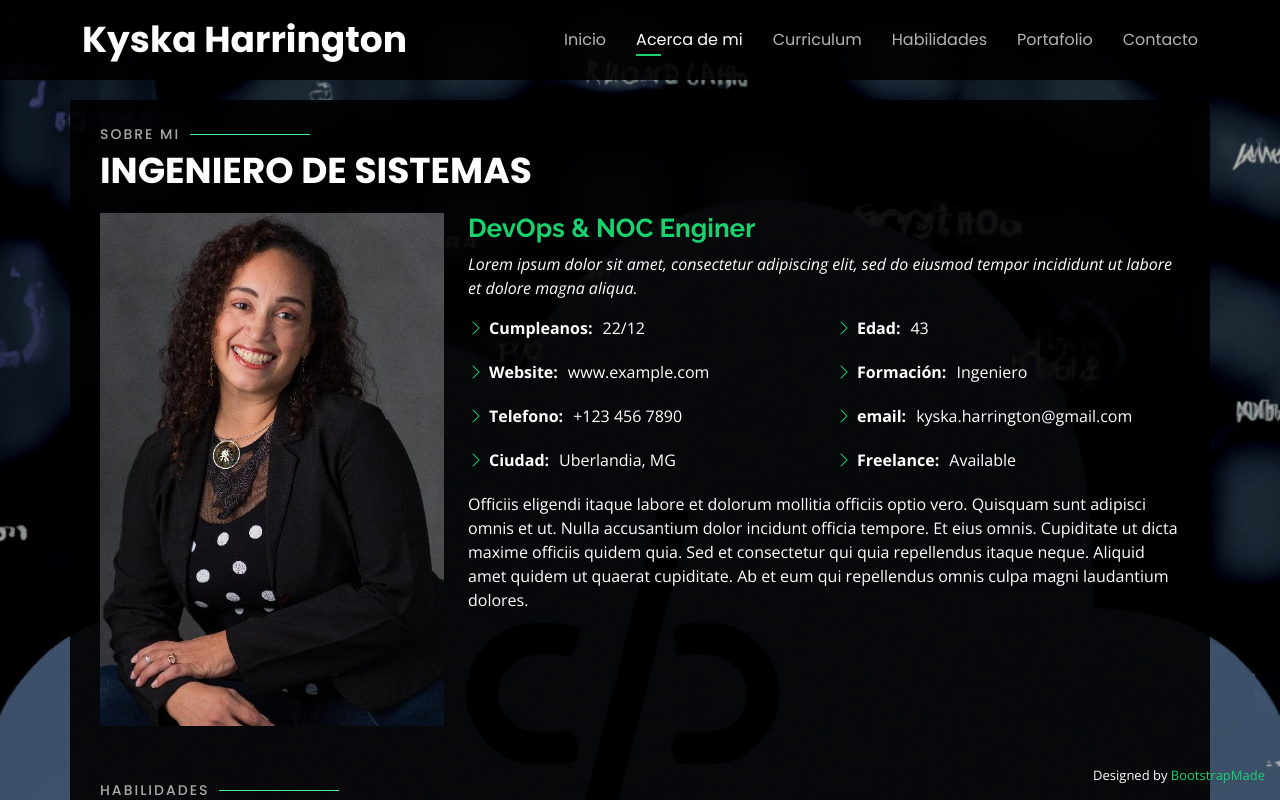
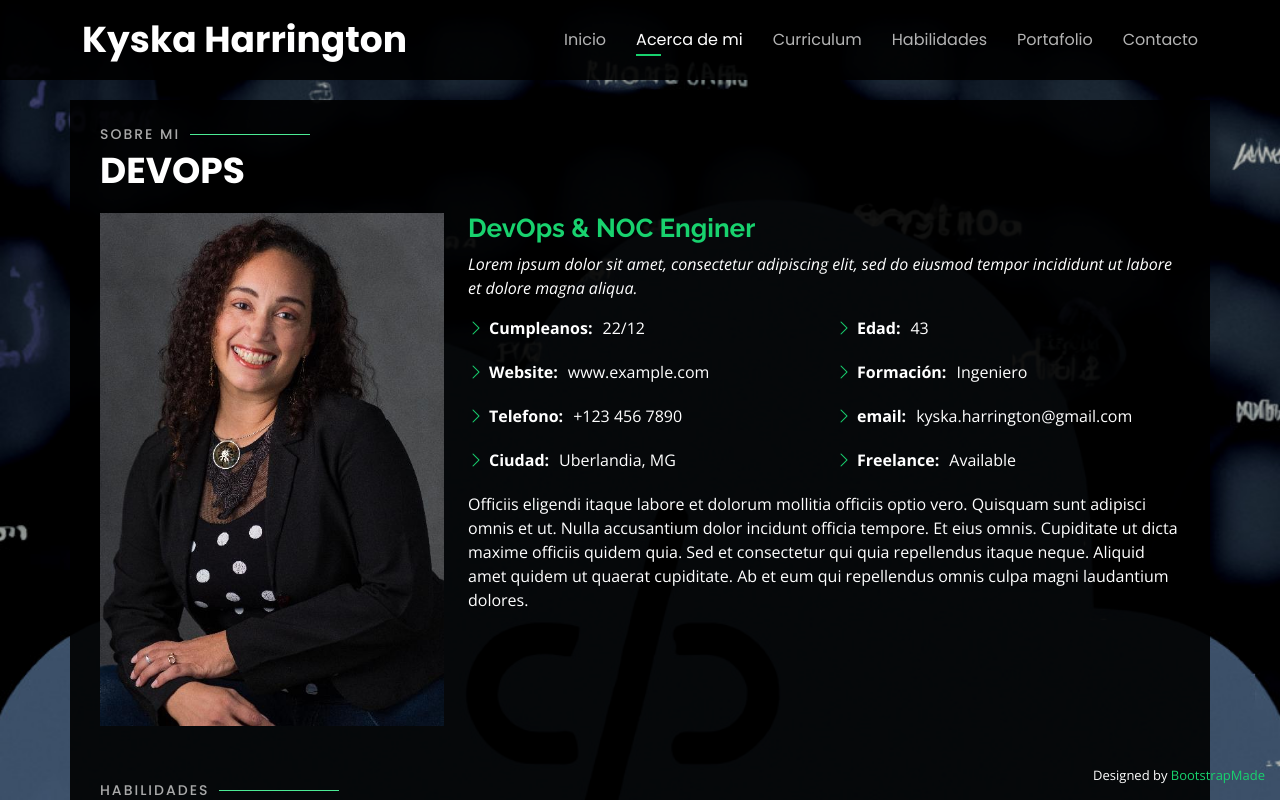
Before and after one commit to kyska22/Portafolio1, a plain HTML site: page index.html in a window 1280 px wide. Both pictures are taken after a click on the link "Acerca de mi". Shown: the top 800 px of the page. Drawn offline with nearby package versions, Linux system fonts and the light colour scheme.

Commit message:
Update index.html

```diff
--- a/index.html
+++ b/index.html
@@ -75,7 +75,7 @@
 
       <div class="section-title">
         <h2>Sobre mi</h2>
-        <p>Ingeniero de Sistemas</p>
+        <p>DevOps</p>
       </div>
 
       <div class="row">
```
